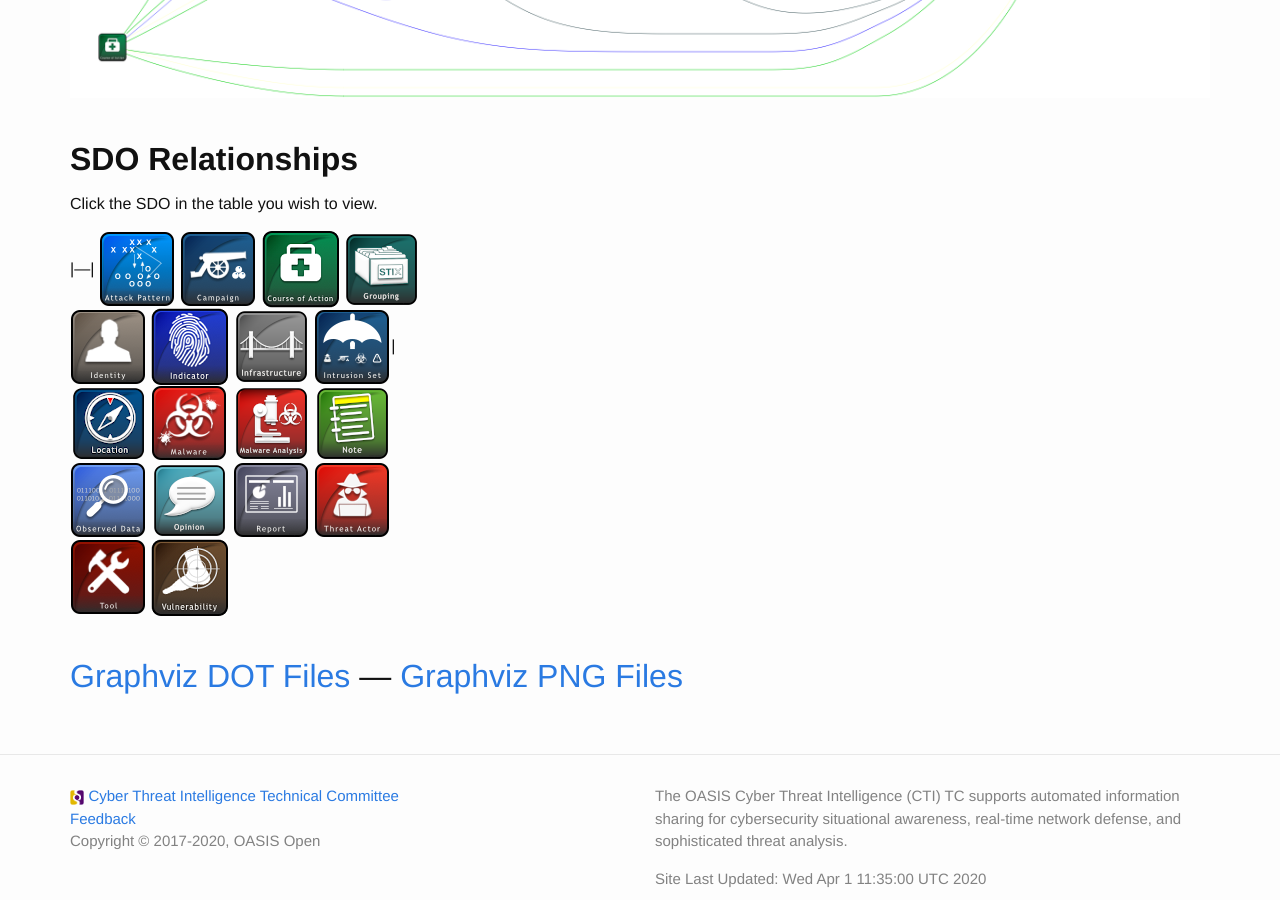
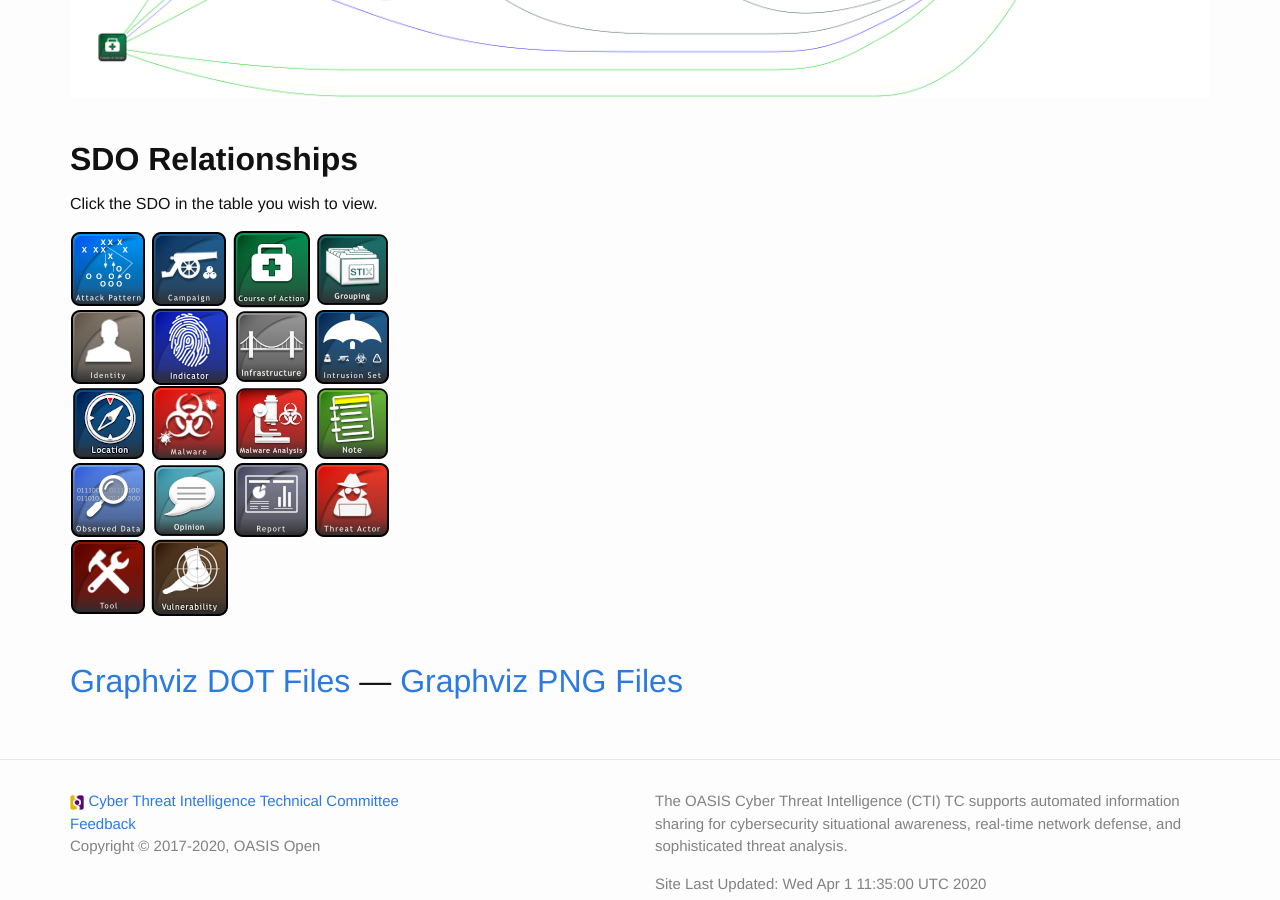
Before and after one commit to oasis-open/cti-documentation, a Jekyll site: the page built from examples/visualized-sdo-relationships.md, in a window 1280 px wide and 900 px high, scrolled down 1222 px. Built offline with Jekyll 4.4.1, drawn with Linux system fonts in a browser that asks for light colours.

Commit message:
Update visualized-sdo-relationships.md

```diff
--- a/examples/visualized-sdo-relationships.md
+++ b/examples/visualized-sdo-relationships.md
@@ -25,7 +25,6 @@
     <div class="col-md-4" markdown="1">
 
 {: .table }
-|---|
 ![Attack Pattern]({{ site.baseurl }}/img/icons/attack_pattern.png){: .relationshipIcon data-tag="Attack_Pattern"}
 ![Campaign]({{ site.baseurl }}/img/icons/campaign.png){: .relationshipIcon data-tag="Campaign"}
 ![Course of Action]({{ site.baseurl }}/img/icons/course_of_action.png){: .relationshipIcon data-tag="Course_of_Action"}
@@ -33,7 +32,7 @@
 ![Identity]({{ site.baseurl }}/img/icons/identity.png){: .relationshipIcon data-tag="Identify"}
 ![Indicator]({{ site.baseurl }}/img/icons/indicator.png){: .relationshipIcon data-tag="Indicator"}
 ![Infrastructure]({{ site.baseurl }}/img/icons/infrastructure.png){: .relationshipIcon data-tag="Infrastructure"}
-![Intrusion Set]({{ site.baseurl }}/img/icons/intrusion_set.png){: .relationshipIcon data-tag="Intrusion_Set"}|
+![Intrusion Set]({{ site.baseurl }}/img/icons/intrusion_set.png){: .relationshipIcon data-tag="Intrusion_Set"}
 ![Location]({{ site.baseurl }}/img/icons/location.png){: .relationshipIcon data-tag="Location"}
 ![Malware]({{ site.baseurl }}/img/icons/malware.png){: .relationshipIcon data-tag="Malware"}
 ![Malware Analysis]({{ site.baseurl }}/img/icons/malware_analysis.png){: .relationshipIcon data-tag="Malware_Analysis"}
```
